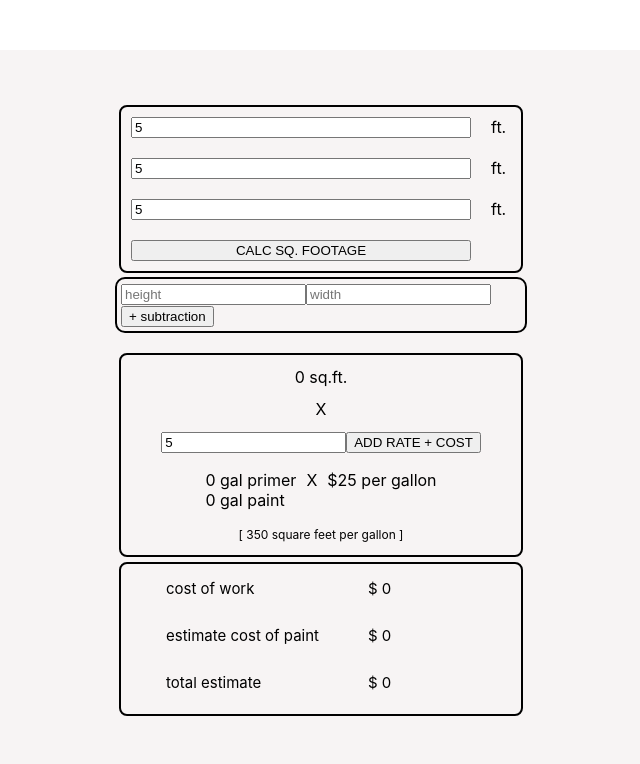
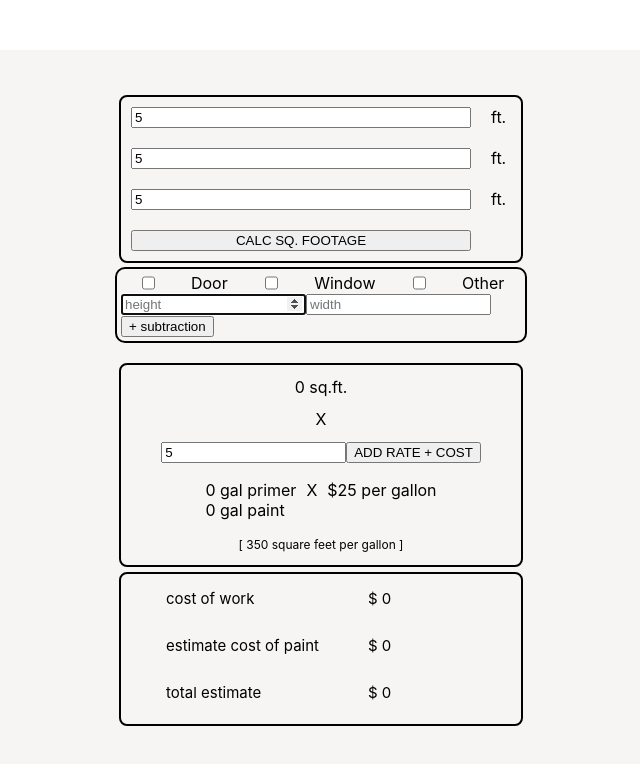
Before and after one commit to MattOrtner/the-painters-tool, a React (Create React App) app: page / in a window 1280 px wide. Both pictures are taken after typing "5", "5", "5", "5" into the empty fields and a click on the button "+ ADD SUBTRACTIONS FOR DOORS AND WINDOWS". Shown: the top 764 px of the page, without its empty margins (305-945 px from the left). Built offline with nearby package versions, Linux system fonts and the light colour scheme.

Commit message:
add WDO selection

```diff
--- a/src/App.css
+++ b/src/App.css
@@ -93,3 +93,8 @@
 .paint-container>* {
   margin: 5px;
 }
+
+.DWO-selection-container {
+  display: flex;
+  justify-content: space-around;
+}
--- a/src/components/SubtractionInput.js
+++ b/src/components/SubtractionInput.js
@@ -6,6 +6,8 @@ const SubtractionInput = ({ subtractFromTotal, subtractionList, setSubtractionLi
   const handleSubInput = (e) => {
     const value = e.target.value
     setSubtractionInput([...subtractionInput, value])
+    // RIGHT NOW YOU HAVE AN INPUT THAT GIVES YOU STATE THAT IS AN ARRAY WITH DIFFERENT TYPES..
+    // MAKE AN OBJECT, RIGHT TOOL FOR THE JOB
   }
 
   const inputSubmit = () => {
@@ -17,19 +19,26 @@ const SubtractionInput = ({ subtractFromTotal, subtractionList, setSubtractionLi
 
   return (
       <div onChange={handleSubInput} >
+        <div className="DWO-selection-container">
+          <input type="checkbox" checkbox="door" value="door"/>
+          <label htmlFor="door">Door</label>
+        <input type="checkbox" checkbox="window" value="window" />
+          <label htmlFor="window">Window</label>
+        <input type="checkbox" checkbox="other" value="other"/>
+          <label htmlFor="other">Other</label>
+        </div>
         <input
           type="number"
           className="subtraction-input"
           name="height-subtraction"
           placeholder="height"
-        required
+          autoFocus={true}
         />
         <input
           type="number"
           className="subtraction-input"
           name="width-subtraction"
           placeholder="width"
-        required
         />
         <input type="button" value="+ subtraction" onClick={inputSubmit}/>
       </div>
--- a/src/components/SubtractionList.js
+++ b/src/components/SubtractionList.js
@@ -5,9 +5,14 @@ const SubtractionList = ({subtractionList}) => {
 
   return (
     <div className="subtraction-list">
-      {subtractionList.length ?
+      {subtractionList.length
+        ?
+
         subtractionList.map((subtractionAmount, index) =>
-          <div key={index}>-{subtractionAmount} Sq.Ft.</div>
+          <div className="WDO-range">
+            <div key={index}>-{subtractionAmount} Sq.Ft.</div>
+            <div className="delete-subtraction">-</div>
+          </div>
         )
         :
         ''
```
Also changed, not shown: 1 other file (tests, documents, lock files or other folders). Lines whose indentation alone changed are shown as unchanged.
